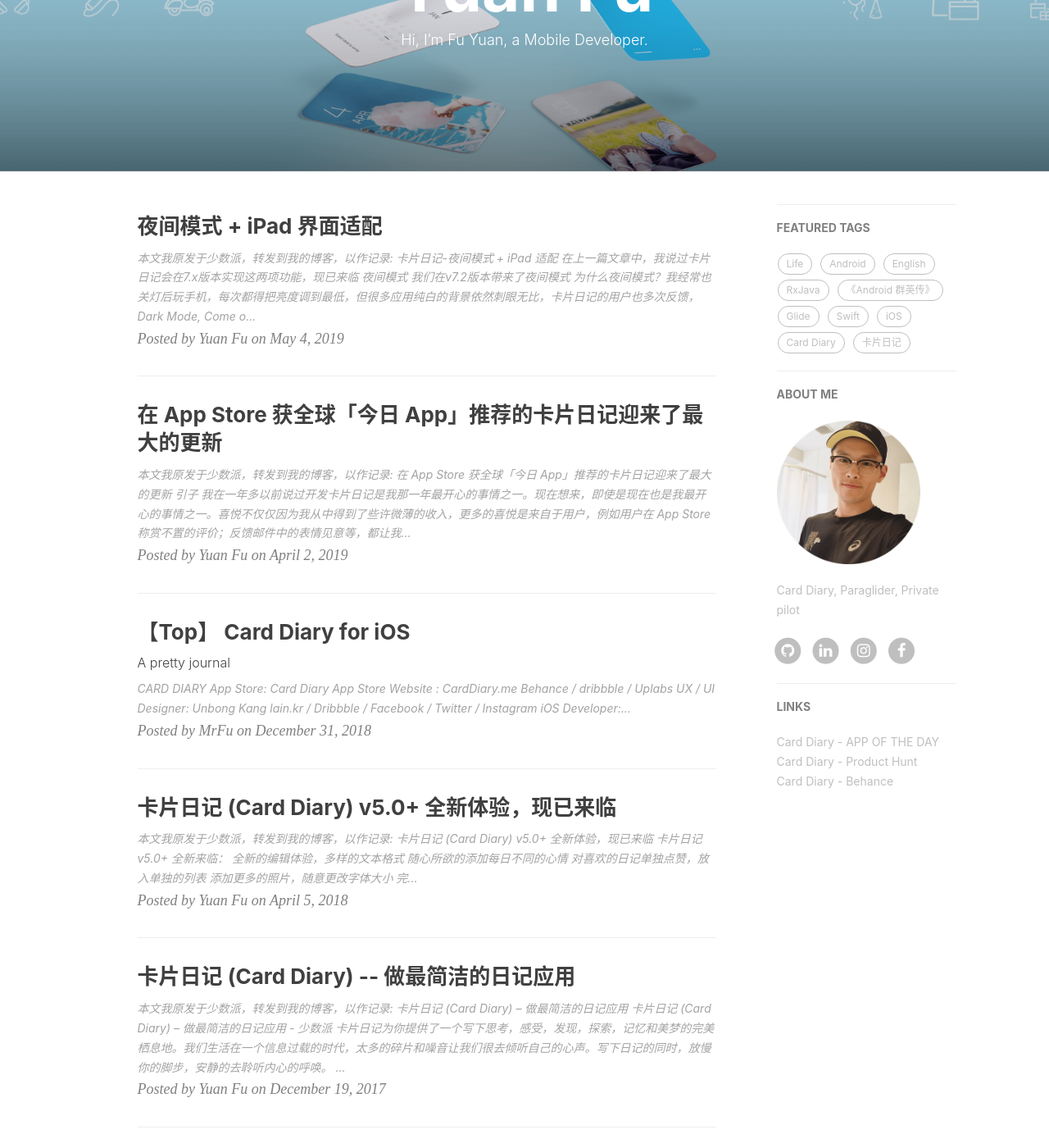
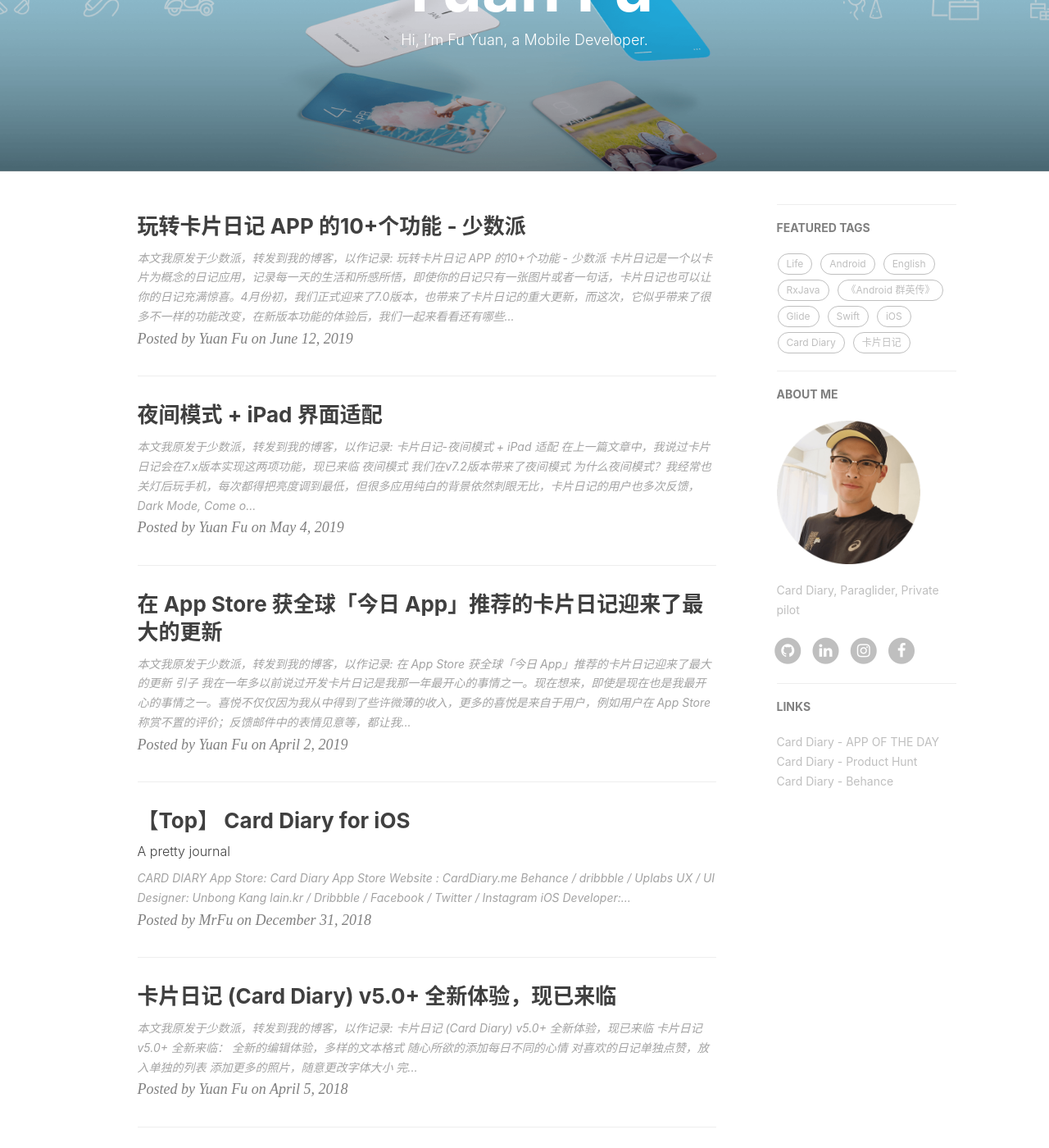
Before and after one commit to MrFuFuFu/mrfufufu.github.io, a Jekyll site: the page built from index.html, in a window 1280 px wide and 1400 px high, scrolled down 209 px. Shown: the whole window at 82% size. Built offline with Jekyll 4.4.1, drawn with Linux system fonts in a browser that asks for light colours; nearby versions of some CDN libraries; the list of posts is cut into pages by our own code; comment, search, counter and statistics services are not loaded; some of the changed lines change nothing that is shown; some of the changed text lies outside the part shown.

Commit message:
update info

```diff
--- a/_posts/2017-12-19-SSpai-CardDiary.markdown
+++ b/_posts/2017-12-19-SSpai-CardDiary.markdown
@@ -12,8 +12,6 @@
 > 本文我原发于少数派，转发到我的博客，以作记录: [卡片日记 (Card Diary) -- 做最简洁的日记应用](https://sspai.com/post/42384)
 
 
-
-# 卡片日记 (Card Diary) -- 做最简洁的日记应用 - 少数派
 卡片日记为你提供了一个写下思考，感受，发现，探索，记忆和美梦的完美栖息地。我们生活在一个信息过载的时代，太多的碎片和噪音让我们很去倾听自己的心声。写下日记的同时，放慢你的脚步，安静的去聆听内心的呼唤。
 
 ![主页交互](/img/carddiary/c4faf717bdc4f68740d270013b6ef4f0.gif)
--- /dev/null
+++ b/_posts/2019-06-12-SSpai-CardDiary10Features.markdown
@@ -0,0 +1,130 @@
+---
+layout: post
+title:  玩转卡片日记 APP 的10+个功能 - 少数派
+author: Yuan Fu
+date:   2019-06-12
+catalog:    true
+tags:
+    - Card Diary
+    - 卡片日记
+---
+
+> 本文我原发于少数派，转发到我的博客，以作记录: [玩转卡片日记 APP 的10+个功能 - 少数派](https://sspai.com/post/54301)
+
+
+卡片日记是一个以卡片为概念的日记应用，记录每一天的生活和所感所悟，即使你的日记只有一张图片或者一句话，卡片日记也可以让你的日记充满惊喜。4月份初，我们正式迎来了7.0版本，也带来了卡片日记的重大更新，而这次，它似乎带来了很多不一样的功能改变，在新版本功能的体验后，我们一起来看看还有哪些你不知道的基础功能。
+
+### 一、快速新建日记
+
+打开应用，可以通过以下三个方法可快速新建日记。
+
+1. 直接点击首页正下方的加号，即可编写当天日记；
+2. 找到首页卡片下面的日历，选择你想写的日期即可；
+3. 打开手机系统的设置中把卡片日记增加到 Siri 和搜索中，通过 Siri 直接新建日记。
+
+![快速新建日记](/img/carddiary/23c6245f2c5723ad71e3a8d6d1f0576e.png)
+
+- - - -
+
+### *二、如何调整图片的顺序*
+
+在编写日记的正文中，可添加不超过15张照片或者视频。图片的顺序和编辑可通过页面的书堆图标进行修改。
+
+**加号：** 可增加照片或者视频。
+
+**减号：** 删除当前显示的照片。
+
+**书堆：** 可进行照片的排序，编辑或设置封面。
+
+![如何调整图片的顺序](/img/carddiary/96507a7506c48c4f27cc37fdf77c96d0.jpeg)
+
+- - - -
+
+### 三、分享/保存为图片格式
+
+如果想用卡片写一篇美味佳肴的食谱，怎么推荐给小伙伴呢？如果想发自己刚写的旅游攻略，怎么分享到朋友圈呢？
+**解锁攻略：** 在一篇日记完成编写后，点击右上角的打钩图标，可导出内容为图片格式并储存或者进行分享。
+
+![分享/保存为图片格式](/img/carddiary/bac34ff0f1599bf5cfb62dafcd5a182c.jpeg)
+
+- - - -
+
+### *四、编辑已有日记*
+
+**解锁攻略：** 点击需要编辑的卡片月份，选择你需要编辑的卡片，点击左下角冒号图标，选择编辑进入编辑界面。
+
+![编辑已有日记](/img/carddiary/55e5a198d55f2f96f0397cff44253e81.jpeg)
+
+- - - -
+
+**五、标签功能的应用**
+
+标签功能是这次7.0版本的新增功能之一，帮助大家更好的分类自己的日记。
+
+**解锁攻略：** 在日记编写界面找到标题下的标签图标，点击标签栏，进入标签编辑界面，可以进行标签的增加，删除，排序，编辑等功能，同时也可直接在个人界面下针对不同标签的日记查看。
+
+![标签功能的应用](/img/carddiary/660f8395631c71cb0d755c9cd57e7396.jpeg)
+
+- - - -
+
+### *六、定位功能的应用*
+
+7.0版本也增加了定位功能，你可以在经常写日记的地方（比如家里）添加一个以“家”为名字的位置。以后每当你在家里写日记时都会自动归类到“家”的位置中。
+
+**解锁攻略：** 在日记编写界面找到标题下的定位图标，点击位置，进入位置编辑界面，同标签功能，可以进行增加，删除，排序，编辑等功能，新增功能只需将定位拉到你想要的位置并输入位置名称（如：家，公司）即可，同时也可直接在个人界面下针对不同定位的日记查看。
+
+![定位功能的应用](/img/carddiary/cdbffa52a0c8084eef08259bb71251ff.jpeg)
+
+- - - -
+
+### *七、修改卡片的背景*
+
+App首页卡片背景默认为淡蓝色，如果不喜欢系统默认千篇一律的背景，可以自己设置成喜欢的背景色或者图片。
+
+**解锁攻略：** 直接点击卡片右下角符号，有20种不同的颜色可以选择，也可以直接选用手机里的照片。
+
+![修改卡片的背景](/img/carddiary/045bced2379d8d89e725b4db9685a5d7.jpeg)
+
+- - - -
+
+### *八、用户信息的编辑*
+
+虽然卡片日记不需要个人账号的登录(因为卡片日记使用用户自己的 iCloud 作为同步备份平台)，但我们还是可以拥有属于自己的用户页面，在用户界面中可以编辑自己的昵称，心情以及头像，也可以对个人页面的照片_视频，标签，位置以及心情_天气的呈现顺序进行调整。
+
+![用户信息的编辑](/img/carddiary/a274a917aa310b7c5f1ea29368d52d42.jpeg)
+
+- - - -
+
+### *九、文件的备份和恢复*
+
+卡片日记文件的备份和恢复提供两种备份方法：
+
+**iCloud 自动备份：** 实时备份你的日记内容，并且同一个 iCloud 账号可以在不同设备上进行实时同步。
+
+**手动备份：** 需不定期手动生成备份文件并储存在自己文档中，需要恢复时可导入自己的备份文件进行恢复，以备即使在 iCloud 备份无法正常使用时也可以保护好自己的日记。
+
+![文件的备份和恢复](/img/carddiary/92e28efc27aba5c98cf1e7e96f8b5c48.jpeg)
+
+- - - -
+
+### *十、* *键盘锁的设置*
+
+由于是日记应用，很多用户就会担心到自己的日记内容，自己的隐私是否会被泄露。其实即使是开发者程序猿小哥哥也看不到大家的日记内容，以防万一手机遗失或者防止旁人偷看，我们也提供类似手机键盘锁的功能。
+
+**解锁攻略：** 在设置界面找到锁定栏，进入锁定设置界面，选择需要的键盘锁方式，数字密码或者Touch ID / Face ID，也可以两者都选进行软件隐私保护。当然为防止重复解锁的累赘，可以选择离开应用多久后才需解锁。
+
+![键盘锁的设置](/img/carddiary/cc2f6e68acbc650dcf2ae7003d6d0856.jpeg)
+
+- - - -
+
+### *十一、* *夜间模式*
+
+夜间模式是这次重大更新后才有的功能，因为很多用户喜欢在深夜万籁俱寂之时写日记。
+
+**解锁攻略：** 在设置界面找到夜间模式栏，进入设置界面，打开夜间模式按钮，并设置需要的时间段即可。
+
+![夜间模式](/img/carddiary/4ec750501148bf8cf07474d2de5e7608.jpeg)
+
+以上是一些编写日记所需的基本技能，下次我帮大家解锁一些隐藏技能，下次再约啦~
+
+[玩转卡片日记 APP 的10+个功能 - 少数派](https://sspai.com/post/54301)
```
Also changed, not shown: _posts/2019-04-02-SSpai-CardDiaryNewUpdate.markdown (renamed from _posts/2019-04-02-SSpai-CardDiaryNewUpdate.md), _posts/2019-05-04-SSpai-DarkModeAndiPad.markdown (renamed from _posts/2019-05-04-SSpai-DarkModeAndiPad.md), img/carddiary/045bced2379d8d89e725b4db9685a5d7.jpeg (added), img/carddiary/23c6245f2c5723ad71e3a8d6d1f0576e.png (added), img/carddiary/4ec750501148bf8cf07474d2de5e7608.jpeg (added), img/carddiary/55e5a198d55f2f96f0397cff44253e81.jpeg (added), img/carddiary/660f8395631c71cb0d755c9cd57e7396.jpeg (added), img/carddiary/92e28efc27aba5c98cf1e7e96f8b5c48.jpeg (added), img/carddiary/96507a7506c48c4f27cc37fdf77c96d0.jpeg (added), img/carddiary/a274a917aa310b7c5f1ea29368d52d42.jpeg (added), img/carddiary/bac34ff0f1599bf5cfb62dafcd5a182c.jpeg (added), img/carddiary/cc2f6e68acbc650dcf2ae7003d6d0856.jpeg (added), img/carddiary/cdbffa52a0c8084eef08259bb71251ff.jpeg (added).
